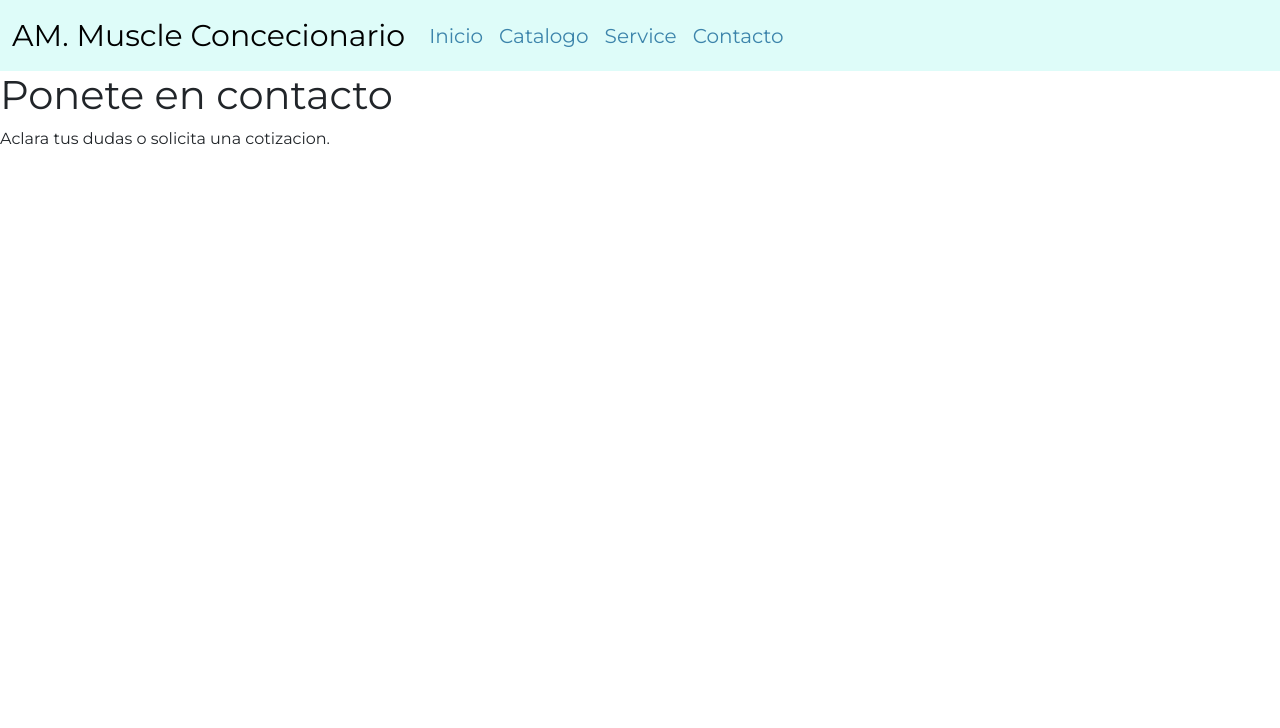
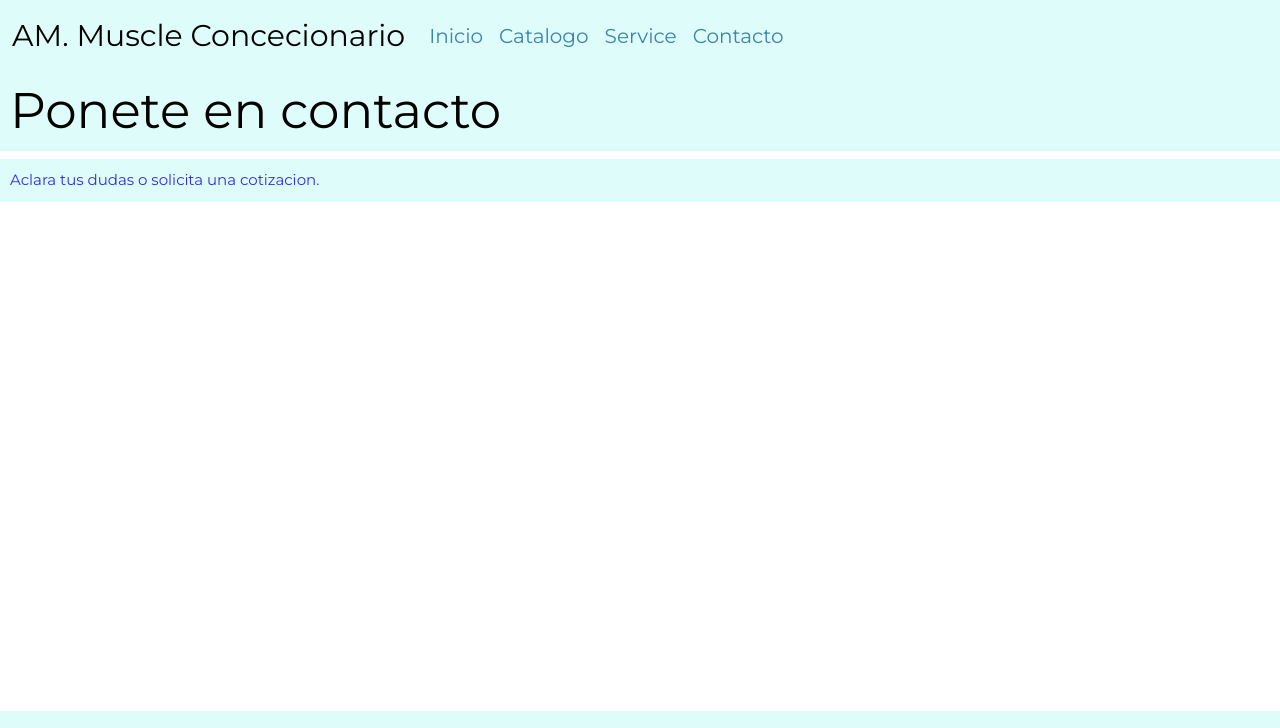
Before and after one commit to JuanBerden/ammuscleconcecionario, a website: page pages/contacto.html in a window 1280 px wide. Shown: the top 728 px of the page. Drawn offline with nearby package versions, Linux system fonts and the light colour scheme; files that its build step writes are made by us from their sources.

Commit message:
catalogo changes

```diff
--- a/scss/components/_hero.scss
+++ b/scss/components/_hero.scss
@@ -30,7 +30,6 @@
     }
 
     p{
-
         color: $color1;
         background-color: $color4;
         padding: 10px;
--- a/scss/layout/_catalogo.scss
+++ b/scss/layout/_catalogo.scss
@@ -1,7 +1,21 @@
 .main-contacto{
     width: 100%;
-    height: 100vh;
+    height: 80vh;
     background-image: url(./assets/catalogo-bg);
     background-size: cover;
     background-position: center;
+
+    h1{
+        color: #000;
+        background-color: $color4;
+        padding: 10px;
+        font-size: 50px;
+    }
+
+    p{
+        color: $color1;
+        background-color: $color4;
+        padding: 10px;
+        font-size: 15px;
+    }
 }
```
